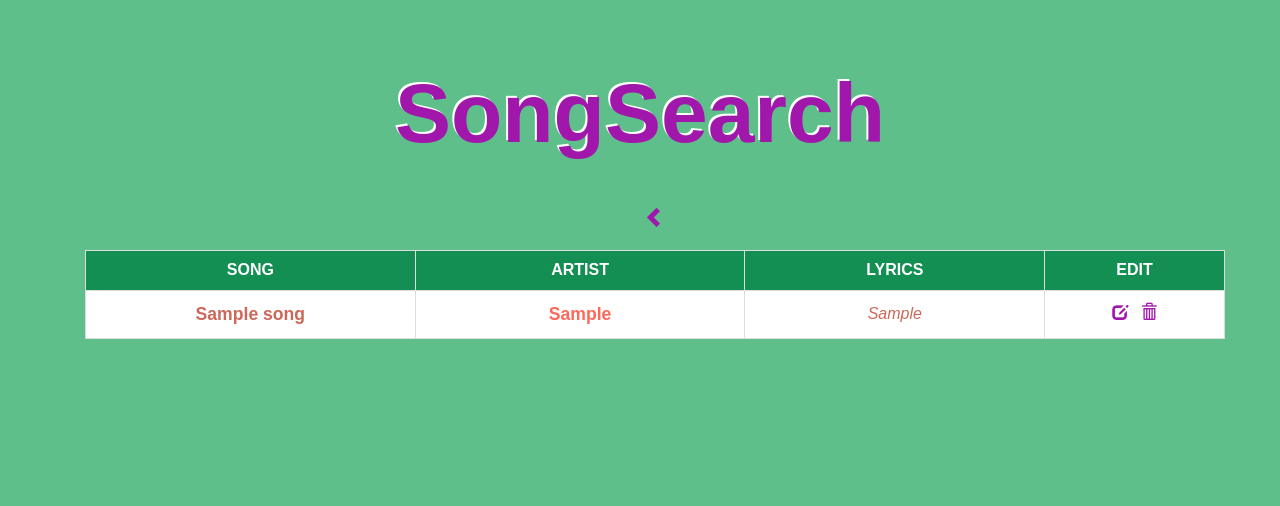
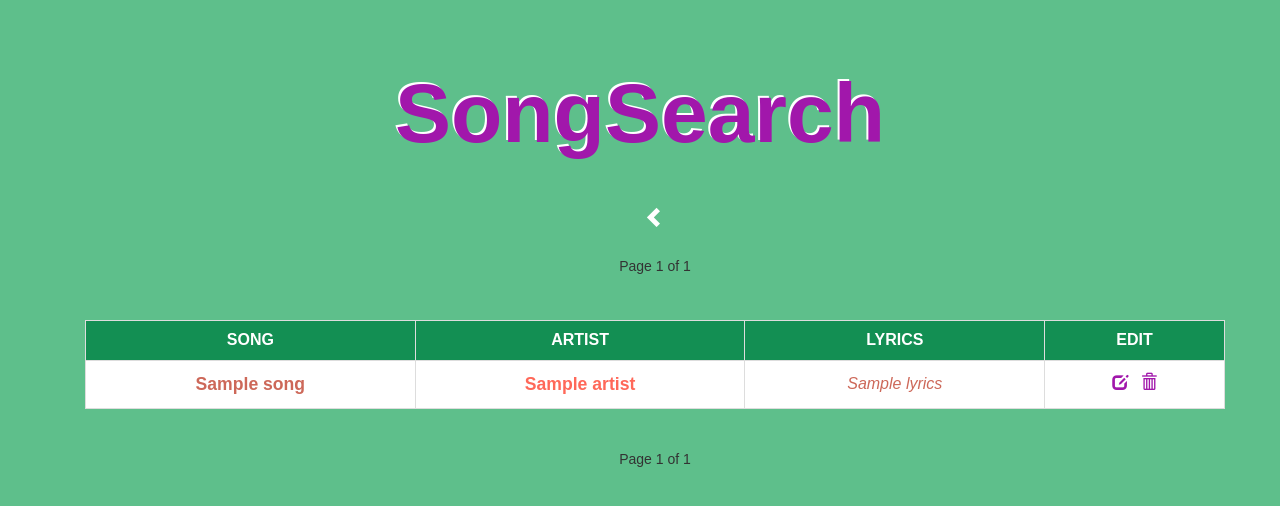
Before and after one commit to gabits/song-search, a Django app: template song_search/songs/templates/manage.html in a window 1280 px wide. Shown: the top 506 px of the page. Run offline with Django 3.2, Linux system fonts and the light colour scheme; tables that the repository leaves empty hold one stand-in row (values such as "Sample post"); the template is opened without the code that fills it: values that come from a table or form of the project are taken from there, most other values are stand-ins (such as "Sample title", 1, 10 or a date in 2020); parts of the project's set-up code (start-up, migrations or seed data) failed here and were passed over; some libraries are stand-ins or nearby versions; some web fonts are replaced.

Commit message:
Pagination working on manage pages

```diff
--- a/song_search/songs/static/style.css
+++ b/song_search/songs/static/style.css
@@ -122,6 +122,10 @@ table td {
     color: #A117AB;
 }
 
+.glyphicon-chevron-left {
+    color: #ffffff;
+}
+
 .glyphicon:hover {
     color: #cd6859;
 }
--- a/song_search/songs/templates/base.html
+++ b/song_search/songs/templates/base.html
@@ -4,8 +4,8 @@
 <!DOCTYPE HTML>
 <html>
 <head>
-    <link rel="stylesheet" href="//maxcdn.bootstrapcdn.com/bootstrap/3.2.0/css/bootstrap.min.css">
-    <link rel="stylesheet" href="//maxcdn.bootstrapcdn.com/bootstrap/3.2.0/css/bootstrap-theme.min.css">
+    <link rel="stylesheet" href="https://maxcdn.bootstrapcdn.com/bootstrap/3.3.7/css/bootstrap.min.css">
+    <link rel="stylesheet" href="https://maxcdn.bootstrapcdn.com/bootstrap/3.3.7/css/bootstrap-theme.min.css">
     <link rel="stylesheet" type="text/css" href="{% static 'style.css' %}"/>
     <title>SongSearch {% block title2 %}{% endblock %}</title>
 </head>
--- a/song_search/songs/templates/manage.html
+++ b/song_search/songs/templates/manage.html
@@ -1,8 +1,33 @@
 {% extends 'base.html' %}
 
 {% block content %}
+
+
 <div class="container">
     <a href="/"><h5><span class="glyphicon glyphicon-chevron-left"></span></h5></a>
+
+
+    <div class="pagination">
+    <span class="step-links">
+        {% if page.has_previous %}
+            <a href="?page=1"><span class="glyphicon glyphicon-step-backward"></span></a>
+            <a href="?page={{ previous_100 }}"><span class="glyphicon glyphicon-fast-backward"></span></a>
+            <a href="?page={{ previous_10 }}"><span class="glyphicon glyphicon-backward"></span></a>
+            <a href="?page={{ prev_page }}"><span class="glyphicon glyphicon-triangle-left"></span></a>
+        {% endif %}
+
+        <span class="current">
+            Page {{ page.number }} of {{ last_page }}
+        </span>
+
+        {% if page.has_next %}
+            <a href="?page={{ next_page }}"><span class="glyphicon glyphicon-triangle-right"></span></a>
+            <a href="?page={{ next_10 }}"><span class="glyphicon glyphicon-forward"></span></a>
+            <a href="?page={{ next_100 }}"><span class="glyphicon glyphicon-fast-forward"></span></a>
+            <a href="?page={{ last_page }}"><span class="glyphicon glyphicon-step-forward"></span></a>
+        {% endif %}
+    </div>
+
     <table class="table table-bordered">
         <tr>
             <th>Song</th>
@@ -10,7 +35,7 @@
             <th>Lyrics</th>
             <th>Edit</th>
         </tr>
-        {% for song in all_songs %}
+        {% for song in page_songs %}
         <tr>
             <td id="song-songname">{{ song.song_name }}</td>
             <td id="song-artist">{{ song.artist }}</td>
@@ -18,9 +43,35 @@
             <td id="manage-song"><a href="../song-details?id={{ song.id }}" name="song_id" value="{{ song.id }}"><span
                     class="glyphicon glyphicon-edit"></span></a>
                 <a href="../song-details?id={{ song.id }}" name="song_id" value="{{ song.id }}"><span
-                    class="glyphicon glyphicon-trash"></span></a></td>
+                        class="glyphicon glyphicon-trash"></span></a></td>
         </tr>
         {% endfor %}
     </table>
+
+
+    <div class="pagination">
+    <span class="step-links">
+        {% if page.has_previous %}
+            <a href="?page=1"><span class="glyphicon glyphicon-step-backward"></span></a>
+            <a href="?page={{ previous_100 }}"><span class="glyphicon glyphicon-fast-backward"></span></a>
+            <a href="?page={{ previous_10 }}"><span class="glyphicon glyphicon-backward"></span></a>
+            <a href="?page={{ prev_page }}"><span class="glyphicon glyphicon-triangle-left"></span></a>
+        {% endif %}
+
+        <span class="current">
+            Page {{ page.number }} of {{ last_page }}
+        </span>
+
+        {% if page.has_next %}
+            <a href="?page={{ next_page }}"><span class="glyphicon glyphicon-triangle-right"></span></a>
+            <a href="?page={{ next_10 }}"><span class="glyphicon glyphicon-forward"></span></a>
+            <a href="?page={{ next_100 }}"><span class="glyphicon glyphicon-fast-forward"></span></a>
+            <a href="?page={{ last_page }}"><span class="glyphicon glyphicon-step-forward"></span></a>
+        {% endif %}
+    </div>
+
+
 </div>
+
+
 {% endblock %}
--- /dev/null
+++ b/song_search/songs/templates/pagination.html
@@ -0,0 +1,4 @@
+{% block c1 %}
+
+
+{% endblock %}
```
Also changed, not shown: song_search/songs/templates/edit.html (added, +30 -0 lines), song_search/songs/views.py (+50 -6 lines), song_search/songs/models.py (line endings or trailing spaces).
